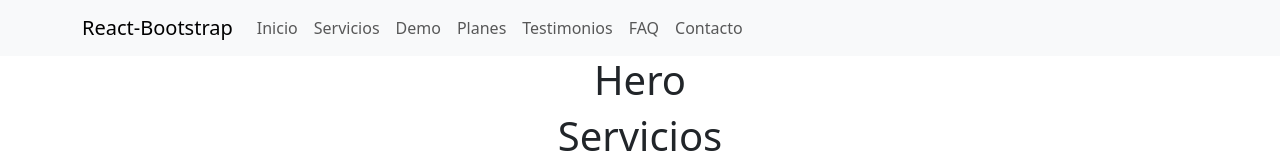
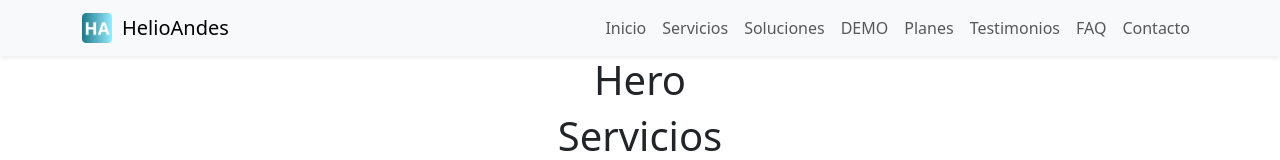
Before and after one commit to Barrolas/helioandes-react, a React (Create React App) app: page / in a window 1280 px wide. Shown: the top 160 px of the page. Built offline with nearby package versions, Linux system fonts and the light colour scheme.

Commit message:
[ FEAT ] : se agregan estilos al navbar

```diff
--- a/src/components/Navbar.js
+++ b/src/components/Navbar.js
@@ -6,15 +6,17 @@ import NavDropdown from 'react-bootstrap/NavDropdown';
 
 const NavbarInicio = () => {
     return (
-        <Navbar expand="lg" className="bg-body-tertiary">
+        <Navbar expand="lg" className="bg-body-tertiary shadow-sm" sticky='top'>
             <Container>
-                <Navbar.Brand href="Inicio">React-Bootstrap</Navbar.Brand>
+
+                <Navbar.Brand href="Inicio " className="d-flex align-items-center"><img src="/helioandes-logo.png" alt="HelioAndes Logo" style={{height: '30px', marginRight: '10px'}} /> HelioAndes</Navbar.Brand>
                 <Navbar.Toggle aria-controls="basic-navbar-nav" />
                 <Navbar.Collapse id="basic-navbar-nav">
-                    <Nav className="me-auto">
+                    <Nav className="ms-auto">
                         <Nav.Link href="Inicio">Inicio</Nav.Link>
                         <Nav.Link href="Servicios">Servicios</Nav.Link>
-                        <Nav.Link href="DEMO">Demo</Nav.Link>
+                        <Nav.Link href="Soluciones">Soluciones</Nav.Link>
+                        <Nav.Link href="DEMO">DEMO</Nav.Link>
                         <Nav.Link href="Planes">Planes</Nav.Link>
                         <Nav.Link href="Testimonios">Testimonios</Nav.Link>
                         <Nav.Link href="FAQ">FAQ</Nav.Link>
```
